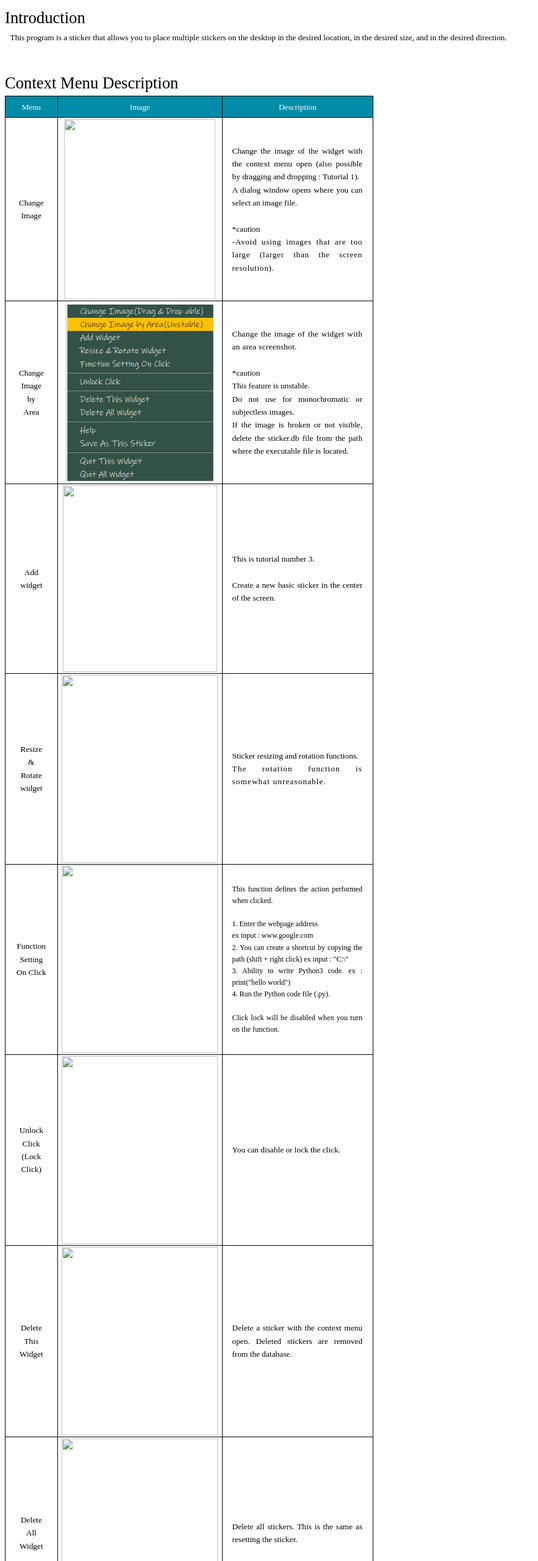
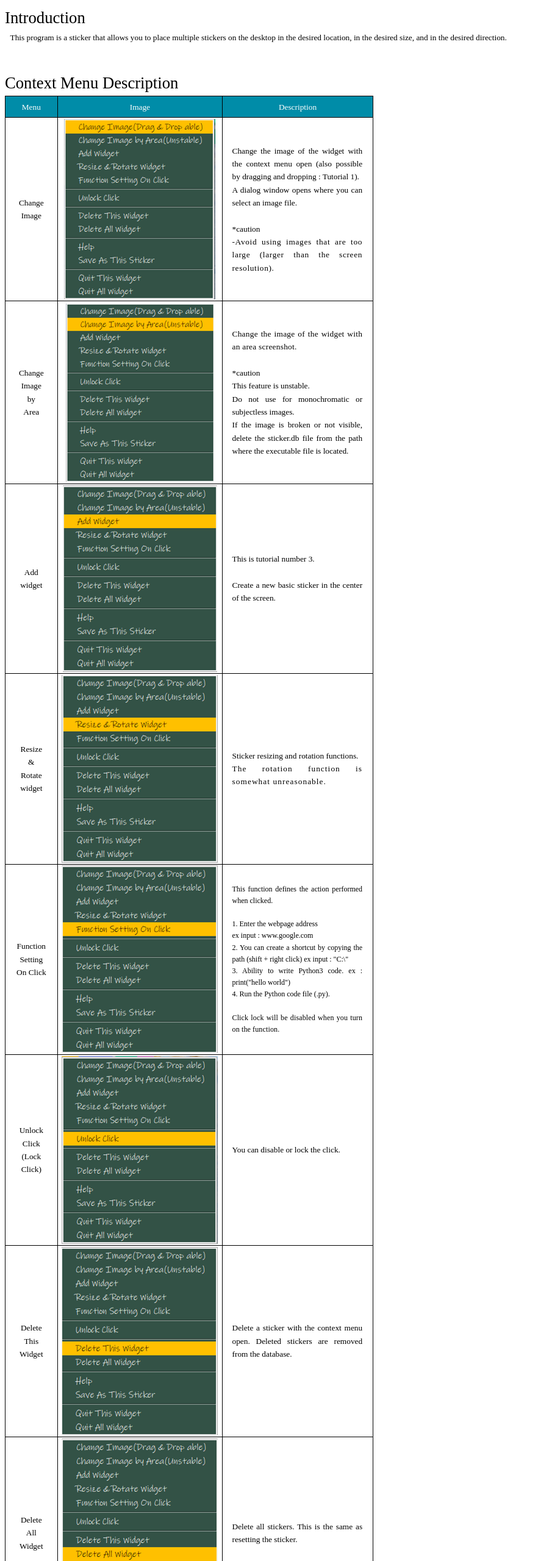
Before and after one commit to KimHyun-ju/sticker_info, a plain HTML site: page index.html in a window 1280 px wide. Shown: the top 2560 px of the page at 61% size, without its empty margins (0-882 px from the left). Drawn offline with Linux system fonts and the light colour scheme.

Commit message:
Add files via upload

```diff
--- a/index.html
+++ b/index.html
@@ -68,7 +68,7 @@ P.HStyle13, LI.HStyle13, DIV.HStyle13
 	<P CLASS=HStyle0 STYLE='text-align:center;'>Image</P>
 	</TD>
 	<TD width="256" height="300" valign="middle" style='border-left:solid #000000 1.4pt;border-right:solid #000000 1.4pt;border-top:solid #000000 1.4pt;border-bottom:solid #000000 1.4pt;padding:1.4pt 5.1pt 1.4pt 5.1pt'>
-	<P CLASS=HStyle0 STYLE='text-align:center;'><IMG src="file:PIC456E.png" width="248" height="296" vspace="0" hspace="0" border="0"></P>
+	<P CLASS=HStyle0 STYLE='text-align:center;'><IMG src="PIC456E.png" width="248" height="296" vspace="0" hspace="0" border="0"></P>
 	</TD>
 	<TD width="232" height="300" valign="middle" style='border-left:solid #000000 1.4pt;border-right:solid #000000 1.4pt;border-top:solid #000000 1.4pt;border-bottom:solid #000000 1.4pt;padding:1.4pt 5.1pt 1.4pt 5.1pt'>
 	<P CLASS=HStyle0 STYLE='margin-left:6.4pt;margin-right:7.4pt;'>Change the image of the widget with the context menu open (also possible by dragging and dropping : Tutorial 1).</P>
@@ -103,7 +103,7 @@ P.HStyle13, LI.HStyle13, DIV.HStyle13
 	<P CLASS=HStyle0 STYLE='text-align:center;'>widget</P>
 	</TD>
 	<TD width="256" height="306" valign="middle" style='border-left:solid #000000 1.4pt;border-right:solid #000000 1.4pt;border-top:solid #000000 1.4pt;border-bottom:solid #000000 1.4pt;padding:1.4pt 5.1pt 1.4pt 5.1pt'>
-	<P CLASS=HStyle0 STYLE='text-align:center;'><IMG src="file:PIC458F.png" width="253" height="306" vspace="0" hspace="0" border="0"></P>
+	<P CLASS=HStyle0 STYLE='text-align:center;'><IMG src="PIC458F.png" width="253" height="306" vspace="0" hspace="0" border="0"></P>
 	</TD>
 	<TD width="232" height="306" valign="middle" style='border-left:solid #000000 1.4pt;border-right:solid #000000 1.4pt;border-top:solid #000000 1.4pt;border-bottom:solid #000000 1.4pt;padding:1.4pt 5.1pt 1.4pt 5.1pt'>
 	<P CLASS=HStyle0 STYLE='margin-left:6.4pt;margin-right:7.4pt;'>This is tutorial number 3.</P>
@@ -119,7 +119,7 @@ P.HStyle13, LI.HStyle13, DIV.HStyle13
 	<P CLASS=HStyle0 STYLE='text-align:center;'>widget</P>
 	</TD>
 	<TD width="256" height="308" valign="middle" style='border-left:solid #000000 1.4pt;border-right:solid #000000 1.4pt;border-top:solid #000000 1.4pt;border-bottom:solid #000000 1.4pt;padding:1.4pt 5.1pt 1.4pt 5.1pt'>
-	<P CLASS=HStyle0 STYLE='text-align:center;'><IMG src="file:PIC4590.png" width="256" height="308" vspace="0" hspace="0" border="0"></P>
+	<P CLASS=HStyle0 STYLE='text-align:center;'><IMG src="PIC4590.png" width="256" height="308" vspace="0" hspace="0" border="0"></P>
 	</TD>
 	<TD width="232" height="308" valign="middle" style='border-left:solid #000000 1.4pt;border-right:solid #000000 1.4pt;border-top:solid #000000 1.4pt;border-bottom:solid #000000 1.4pt;padding:1.4pt 5.1pt 1.4pt 5.1pt'>
 	<P CLASS=HStyle0 STYLE='margin-left:6.4pt;margin-right:7.4pt;'>Sticker resizing and rotation functions.</P>
@@ -133,7 +133,7 @@ P.HStyle13, LI.HStyle13, DIV.HStyle13
 	<P CLASS=HStyle0 STYLE='text-align:center;'>On Click</P>
 	</TD>
 	<TD width="256" height="308" valign="middle" style='border-left:solid #000000 1.4pt;border-right:solid #000000 1.4pt;border-top:solid #000000 1.4pt;border-bottom:solid #000000 1.4pt;padding:1.4pt 5.1pt 1.4pt 5.1pt'>
-	<P CLASS=HStyle0 STYLE='text-align:center;'><IMG src="file:PIC45A0.png" width="256" height="308" vspace="0" hspace="0" border="0"></P>
+	<P CLASS=HStyle0 STYLE='text-align:center;'><IMG src="PIC45A0.png" width="256" height="308" vspace="0" hspace="0" border="0"></P>
 	</TD>
 	<TD width="232" height="308" valign="middle" style='border-left:solid #000000 1.4pt;border-right:solid #000000 1.4pt;border-top:solid #000000 1.4pt;border-bottom:solid #000000 1.4pt;padding:1.4pt 5.1pt 1.4pt 5.1pt'>
 	<P CLASS=HStyle0 STYLE='margin-left:6.4pt;margin-right:7.4pt;'><SPAN STYLE='font-size:9.0pt;line-height:160%;'>This function defines the action performed when clicked.</SPAN></P>
@@ -154,7 +154,7 @@ P.HStyle13, LI.HStyle13, DIV.HStyle13
 	<P CLASS=HStyle0 STYLE='text-align:center;'>Click)</P>
 	</TD>
 	<TD width="256" height="308" valign="middle" style='border-left:solid #000000 1.4pt;border-right:solid #000000 1.4pt;border-top:solid #000000 1.4pt;border-bottom:solid #000000 1.4pt;padding:1.4pt 5.1pt 1.4pt 5.1pt'>
-	<P CLASS=HStyle0 STYLE='text-align:center;'><IMG src="file:PIC45A1.png" width="256" height="308" vspace="0" hspace="0" border="0"></P>
+	<P CLASS=HStyle0 STYLE='text-align:center;'><IMG src="PIC45A1.png" width="256" height="308" vspace="0" hspace="0" border="0"></P>
 	</TD>
 	<TD width="232" height="308" valign="middle" style='border-left:solid #000000 1.4pt;border-right:solid #000000 1.4pt;border-top:solid #000000 1.4pt;border-bottom:solid #000000 1.4pt;padding:1.4pt 5.1pt 1.4pt 5.1pt'>
 	<P CLASS=HStyle0 STYLE='margin-left:6.4pt;margin-right:7.4pt;'>You can disable or lock the click.</P>
@@ -167,7 +167,7 @@ P.HStyle13, LI.HStyle13, DIV.HStyle13
 	<P CLASS=HStyle0 STYLE='text-align:center;'>Widget</P>
 	</TD>
 	<TD width="256" height="309" valign="middle" style='border-left:solid #000000 1.4pt;border-right:solid #000000 1.4pt;border-top:solid #000000 1.4pt;border-bottom:solid #000000 1.4pt;padding:1.4pt 5.1pt 1.4pt 5.1pt'>
-	<P CLASS=HStyle0 STYLE='text-align:center;'><IMG src="file:PIC45B2.png" width="256" height="309" vspace="0" hspace="0" border="0"></P>
+	<P CLASS=HStyle0 STYLE='text-align:center;'><IMG src="PIC45B2.png" width="256" height="309" vspace="0" hspace="0" border="0"></P>
 	</TD>
 	<TD width="232" height="309" valign="middle" style='border-left:solid #000000 1.4pt;border-right:solid #000000 1.4pt;border-top:solid #000000 1.4pt;border-bottom:solid #000000 1.4pt;padding:1.4pt 5.1pt 1.4pt 5.1pt'>
 	<P CLASS=HStyle0 STYLE='margin-left:6.4pt;margin-right:7.4pt;'>Delete a sticker with the context menu open. Deleted stickers are removed from the database.</P>
@@ -180,7 +180,7 @@ P.HStyle13, LI.HStyle13, DIV.HStyle13
 	<P CLASS=HStyle0 STYLE='text-align:center;'>Widget</P>
 	</TD>
 	<TD width="256" height="311" valign="middle" style='border-left:solid #000000 1.4pt;border-right:solid #000000 1.4pt;border-top:solid #000000 1.4pt;border-bottom:solid #000000 1.4pt;padding:1.4pt 5.1pt 1.4pt 5.1pt'>
-	<P CLASS=HStyle0 STYLE='text-align:center;'><IMG src="file:PIC45C3.png" width="256" height="311" vspace="0" hspace="0" border="0"></P>
+	<P CLASS=HStyle0 STYLE='text-align:center;'><IMG src="PIC45C3.png" width="256" height="311" vspace="0" hspace="0" border="0"></P>
 	</TD>
 	<TD width="232" height="311" valign="middle" style='border-left:solid #000000 1.4pt;border-right:solid #000000 1.4pt;border-top:solid #000000 1.4pt;border-bottom:solid #000000 1.4pt;padding:1.4pt 5.1pt 1.4pt 5.1pt'>
 	<P CLASS=HStyle0 STYLE='margin-left:6.4pt;margin-right:7.4pt;'>Delete all stickers. This is the same as resetting the sticker.</P>
@@ -191,7 +191,7 @@ P.HStyle13, LI.HStyle13, DIV.HStyle13
 	<P CLASS=HStyle0 STYLE='text-align:center;'>Help</P>
 	</TD>
 	<TD width="256" height="310" valign="middle" style='border-left:solid #000000 1.4pt;border-right:solid #000000 1.4pt;border-top:solid #000000 1.4pt;border-bottom:solid #000000 1.4pt;padding:1.4pt 5.1pt 1.4pt 5.1pt'>
-	<P CLASS=HStyle0 STYLE='text-align:center;'><IMG src="file:PIC45C4.png" width="256" height="310" vspace="0" hspace="0" border="0"></P>
+	<P CLASS=HStyle0 STYLE='text-align:center;'><IMG src="PIC45C4.png" width="256" height="310" vspace="0" hspace="0" border="0"></P>
 	</TD>
 	<TD width="232" height="310" valign="middle" style='border-left:solid #000000 1.4pt;border-right:solid #000000 1.4pt;border-top:solid #000000 1.4pt;border-bottom:solid #000000 1.4pt;padding:1.4pt 5.1pt 1.4pt 5.1pt'>
 	<P CLASS=HStyle0 STYLE='margin-left:6.4pt;margin-right:7.4pt;'>Open the help page.</P>
@@ -204,7 +204,7 @@ P.HStyle13, LI.HStyle13, DIV.HStyle13
 	<P CLASS=HStyle0 STYLE='text-align:center;'>Sticker</P>
 	</TD>
 	<TD width="256" height="306" valign="middle" style='border-left:solid #000000 1.4pt;border-right:solid #000000 1.4pt;border-top:solid #000000 1.4pt;border-bottom:solid #000000 1.4pt;padding:1.4pt 5.1pt 1.4pt 5.1pt'>
-	<P CLASS=HStyle0 STYLE='text-align:center;'><IMG src="file:PIC45D4.png" width="256" height="306" vspace="0" hspace="0" border="0"></P>
+	<P CLASS=HStyle0 STYLE='text-align:center;'><IMG src="PIC45D4.png" width="256" height="306" vspace="0" hspace="0" border="0"></P>
 	</TD>
 	<TD width="232" height="306" valign="middle" style='border-left:solid #000000 1.4pt;border-right:solid #000000 1.4pt;border-top:solid #000000 1.4pt;border-bottom:solid #000000 1.4pt;padding:1.4pt 5.1pt 1.4pt 5.1pt'>
 	<P CLASS=HStyle0 STYLE='margin-left:6.4pt;margin-right:7.4pt;'><BR>Save the sticker with the context menu open as a picture file.</P>
@@ -217,7 +217,7 @@ P.HStyle13, LI.HStyle13, DIV.HStyle13
 	<P CLASS=HStyle0 STYLE='text-align:center;'>Widget</P>
 	</TD>
 	<TD width="256" height="308" valign="middle" style='border-left:solid #000000 1.4pt;border-right:solid #000000 1.4pt;border-top:solid #000000 1.4pt;border-bottom:solid #000000 1.4pt;padding:1.4pt 5.1pt 1.4pt 5.1pt'>
-	<P CLASS=HStyle0 STYLE='text-align:center;'><IMG src="file:PIC45D5.png" width="256" height="308" vspace="0" hspace="0" border="0"></P>
+	<P CLASS=HStyle0 STYLE='text-align:center;'><IMG src="PIC45D5.png" width="256" height="308" vspace="0" hspace="0" border="0"></P>
 	</TD>
 	<TD width="232" height="308" valign="middle" style='border-left:solid #000000 1.4pt;border-right:solid #000000 1.4pt;border-top:solid #000000 1.4pt;border-bottom:solid #000000 1.4pt;padding:1.4pt 5.1pt 1.4pt 5.1pt'>
 	<P CLASS=HStyle0 STYLE='margin-left:6.4pt;margin-right:7.4pt;'><BR>Turns off the current sticker. Since it is not deleted from the db, it will be created again the next time you turn on the program.</P>
@@ -230,7 +230,7 @@ P.HStyle13, LI.HStyle13, DIV.HStyle13
 	<P CLASS=HStyle0 STYLE='text-align:center;'>Widget</P>
 	</TD>
 	<TD width="256" height="311" valign="middle" style='border-left:solid #000000 1.4pt;border-right:solid #000000 1.4pt;border-top:solid #000000 1.4pt;border-bottom:solid #000000 1.4pt;padding:1.4pt 5.1pt 1.4pt 5.1pt'>
-	<P CLASS=HStyle0 STYLE='text-align:center;'><IMG src="file:PIC45E6.png" width="256" height="311" vspace="0" hspace="0" border="0"></P>
+	<P CLASS=HStyle0 STYLE='text-align:center;'><IMG src="PIC45E6.png" width="256" height="311" vspace="0" hspace="0" border="0"></P>
 	</TD>
 	<TD width="232" height="311" valign="middle" style='border-left:solid #000000 1.4pt;border-right:solid #000000 1.4pt;border-top:solid #000000 1.4pt;border-bottom:solid #000000 1.4pt;padding:1.4pt 5.1pt 1.4pt 5.1pt'>
 	<P CLASS=HStyle0 STYLE='margin-left:6.4pt;margin-right:7.4pt;'>Turn off all stickers and close the program. Since they are not deleted from the db, when the program is run again, all stickers are created in their previous state.</P>
```
